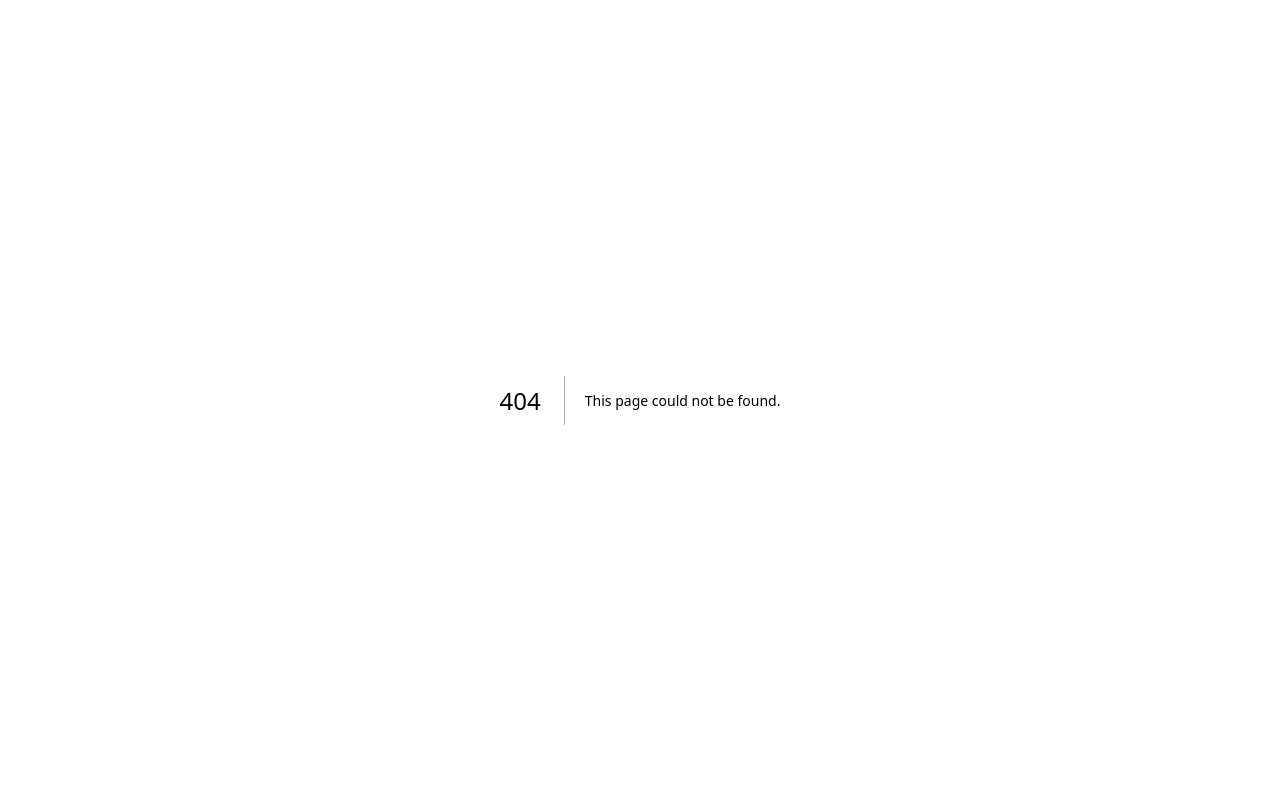
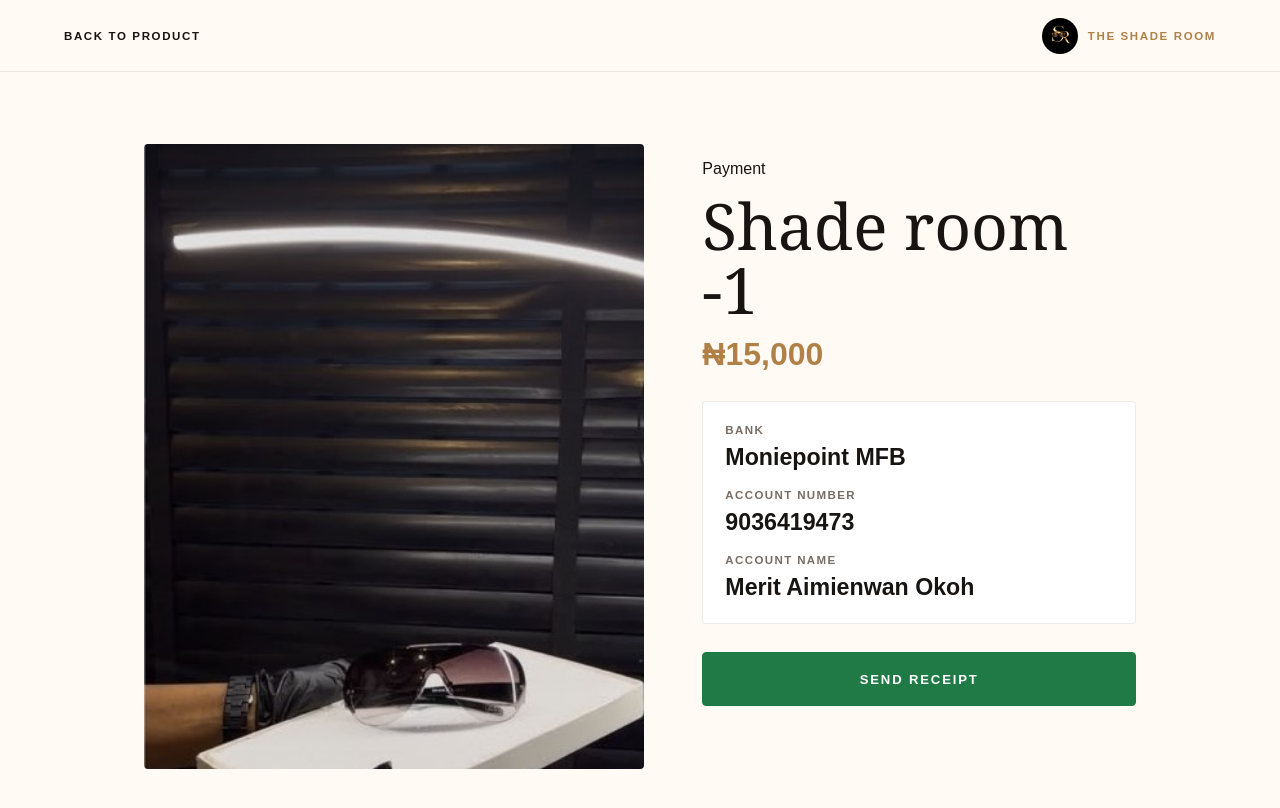
Before and after one commit to thatdeboguy/shadesbytico, a Next.js app: page /checkout/shade-room-1 in a window 1280 px wide. Before the commit this address had no page. Shown: the top 808 px of the page. Built offline with nearby package versions, Linux system fonts and the light colour scheme.

Commit message:
Refactor code structure for improved readability and maintainability

```diff
--- /dev/null
+++ b/app/checkout/[slug]/page.tsx
@@ -0,0 +1,99 @@
+import Link from "next/link";
+import { notFound } from "next/navigation";
+import type { Metadata } from "next";
+import { getProductBySlug, products } from "../../data/products";
+
+const WHATSAPP_NUMBER = "2349036419473";
+const BANK_NAME = "Moniepoint MFB";
+const ACCOUNT_NUMBER = "9036419473";
+const ACCOUNT_NAME = "Merit Aimienwan Okoh";
+
+type CheckoutPageProps = {
+  params: Promise<{
+    slug: string;
+  }>;
+};
+
+export function generateStaticParams() {
+  return products.map((product) => ({
+    slug: product.slug,
+  }));
+}
+
+export async function generateMetadata({
+  params,
+}: CheckoutPageProps): Promise<Metadata> {
+  const { slug } = await params;
+  const product = getProductBySlug(slug);
+
+  if (!product) {
+    return {
+      title: "Checkout",
+    };
+  }
+
+  return {
+    title: `Checkout ${product.name} | The Shade Room by Tico`,
+    description: `Payment details for ${product.name}.`,
+  };
+}
+
+export default async function CheckoutPage({ params }: CheckoutPageProps) {
+  const { slug } = await params;
+  const product = getProductBySlug(slug);
+
+  if (!product) {
+    notFound();
+  }
+
+  const message = encodeURIComponent(
+    `Hello, I have made payment for ${product.name}. Here is my receipt.`
+  );
+  const whatsappUrl = `https://wa.me/${WHATSAPP_NUMBER}?text=${message}`;
+
+  return (
+    <main className="checkout-page">
+      <header className="product-page-header">
+        <Link className="back-link" href={`/products/${product.slug}`}>
+          Back to product
+        </Link>
+        <Link className="product-page-brand logo-link" href="/">
+          <img src="/logo.jpeg" alt="" />
+          The Shade Room
+        </Link>
+      </header>
+
+      <section className="checkout-panel">
+        <img
+          className="checkout-product-image"
+          src={product.mainImage}
+          alt={product.name}
+        />
+
+        <div className="checkout-details">
+          <p className="eyebrow">Payment</p>
+          <h1>{product.name}</h1>
+          <strong className="product-detail-price">{product.price}</strong>
+
+          <div className="bank-card" aria-label="Bank transfer information">
+            <span>Bank</span>
+            <strong>{BANK_NAME}</strong>
+            <span>Account Number</span>
+            <strong>{ACCOUNT_NUMBER}</strong>
+            <span>Account Name</span>
+            <strong>{ACCOUNT_NAME}</strong>
+          </div>
+
+          <a
+            className="buy-now-button receipt-button"
+            href={whatsappUrl}
+            rel="noopener noreferrer"
+            target="_blank"
+          >
+            Send Receipt
+          </a>
+        </div>
+      </section>
+    </main>
+  );
+}
--- a/app/globals.css
+++ b/app/globals.css
@@ -109,6 +109,14 @@ button {
   text-align: center;
   text-transform: uppercase;
   text-decoration: none;
+}
+
+.brand-logo {
+  width: 46px;
+  height: 46px;
+  object-fit: cover;
+  border-radius: 999px;
+  margin-bottom: 5px;
 }
 
 .brand-the {
@@ -447,6 +455,19 @@ button {
   color: var(--gold);
 }
 
+.logo-link {
+  display: inline-flex;
+  align-items: center;
+  gap: 10px;
+}
+
+.logo-link img {
+  width: 36px;
+  height: 36px;
+  object-fit: cover;
+  border-radius: 999px;
+}
+
 .product-detail {
   display: grid;
   grid-template-columns: minmax(0, 1.35fr) minmax(320px, 0.65fr);
@@ -505,6 +526,102 @@ button {
   font-size: 0.78rem;
   font-weight: 800;
   letter-spacing: 0.12em;
+}
+
+.buy-now-button {
+  display: inline-flex;
+  align-items: center;
+  justify-content: center;
+  width: 100%;
+  min-height: 54px;
+  margin-top: 28px;
+  padding: 0 22px;
+  color: white;
+  background: var(--ink);
+  border: 1px solid var(--ink);
+  border-radius: 4px;
+  cursor: pointer;
+  font-size: 0.82rem;
+  font-weight: 800;
+  letter-spacing: 0.14em;
+  text-transform: uppercase;
+  transition: transform 0.25s ease, background 0.25s ease;
+}
+
+.buy-now-button:hover {
+  background: var(--gold);
+  border-color: var(--gold);
+  transform: translateY(-2px);
+}
+
+.buy-now-button:disabled {
+  cursor: not-allowed;
+  background: var(--muted);
+  border-color: var(--muted);
+  transform: none;
+}
+
+.checkout-page {
+  min-height: 100vh;
+  background: var(--paper);
+}
+
+.checkout-panel {
+  display: grid;
+  grid-template-columns: minmax(0, 0.75fr) minmax(320px, 0.65fr);
+  gap: clamp(22px, 5vw, 58px);
+  align-items: start;
+  width: min(1120px, 100%);
+  margin: 0 auto;
+  padding: clamp(24px, 6vw, 72px) clamp(14px, 5vw, 72px);
+}
+
+.checkout-product-image {
+  width: 100%;
+  aspect-ratio: 4 / 5;
+  object-fit: cover;
+  background: var(--cream);
+  border-radius: 4px;
+}
+
+.checkout-details h1 {
+  margin: 10px 0 14px;
+  font-family: var(--font-serif), serif;
+  font-size: clamp(2.25rem, 5vw, 4.8rem);
+  font-weight: 400;
+  line-height: 1;
+}
+
+.bank-card {
+  display: grid;
+  gap: 8px;
+  padding: 22px;
+  background: white;
+  border: 1px solid var(--line);
+  border-radius: 4px;
+}
+
+.bank-card span {
+  color: var(--muted);
+  font-size: 0.72rem;
+  font-weight: 800;
+  letter-spacing: 0.12em;
+  text-transform: uppercase;
+}
+
+.bank-card strong {
+  margin-bottom: 10px;
+  color: var(--ink);
+  font-size: clamp(1.05rem, 3vw, 1.45rem);
+}
+
+.bank-card strong:last-child {
+  margin-bottom: 0;
+}
+
+.receipt-button {
+  background: #1f7a45;
+  border-color: #1f7a45;
 }
 
 .about-section {
@@ -579,6 +696,12 @@ button {
     left: 50%;
     transform: translateX(-50%);
     z-index: 11;
+  }
+
+  .brand-logo {
+    width: 42px;
+    height: 42px;
+    margin-bottom: 3px;
   }
 
   .brand-the {
@@ -683,6 +806,14 @@ button {
     position: static;
     order: -1;
   }
+
+  .checkout-panel {
+    grid-template-columns: 1fr;
+  }
+
+  .checkout-product-image {
+    order: 2;
+  }
 }
 
 @media (max-width: 560px) {
@@ -723,4 +854,17 @@ button {
     padding-left: 14px;
     padding-right: 14px;
   }
+
+  .product-page-brand {
+    font-size: 0;
+  }
+
+  .logo-link img {
+    width: 42px;
+    height: 42px;
+  }
+
+  .checkout-panel {
+    padding-top: 20px;
+  }
 }
--- a/app/page.tsx
+++ b/app/page.tsx
@@ -23,6 +23,7 @@ export default function Home() {
         </button>
 
         <a className="brand" href="#home" aria-label="The Shade Room home">
+          <img className="brand-logo" src="/logo.jpeg" alt="" />
           <div className="brand-the">
             <span className="line"></span>
             <span>The</span>
```
Also changed, not shown: app/products/[slug]/page.tsx (+12 -1 lines), public/logo.jpeg (added).
